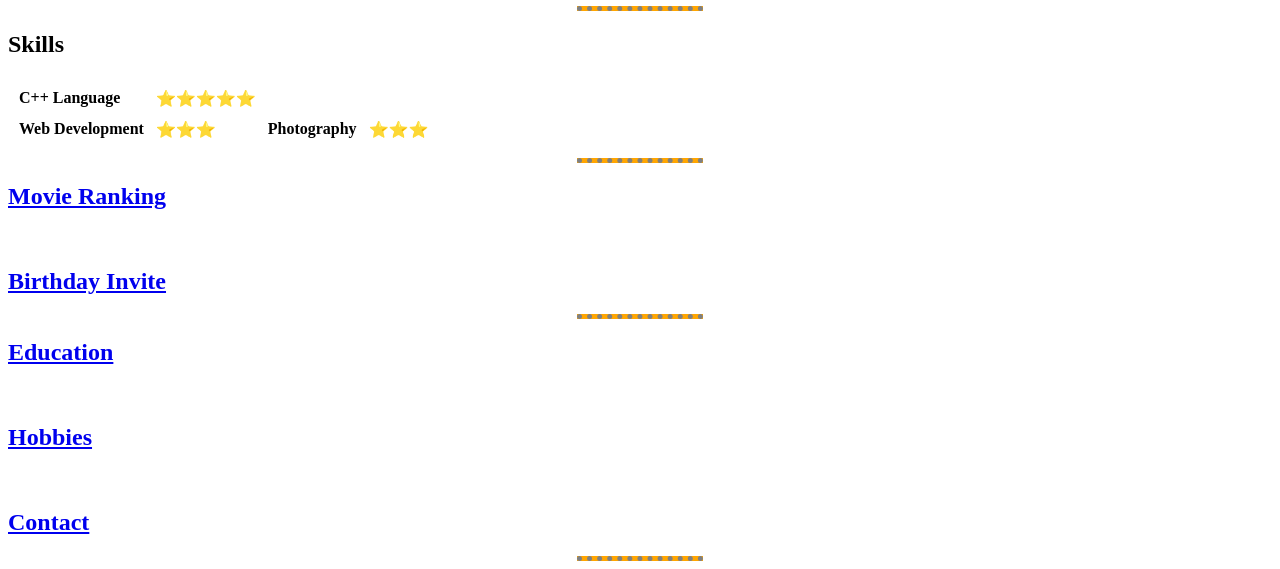
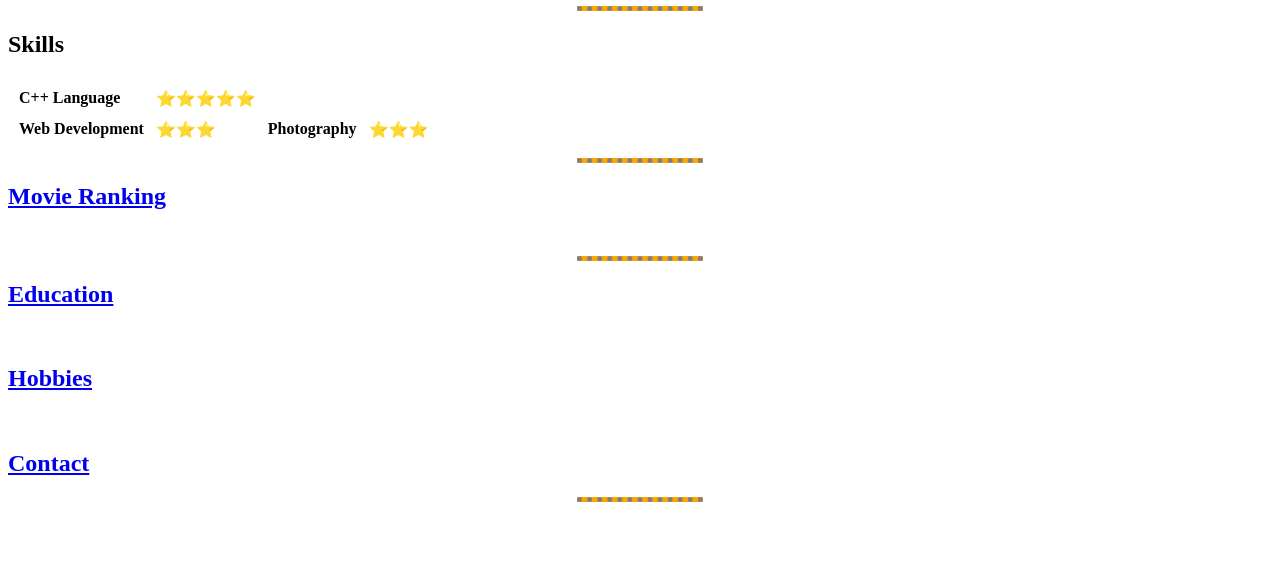
Before and after one commit to vanwani2000/Portfolio_Website, a plain HTML site: page index.html in a window 1280 px wide. Shown: the part 346-915 px from the top of the page. After the commit the page ends 856 px from the top, so only its background shows below. Drawn offline with Linux system fonts and the light colour scheme.

Commit message:
Index.html

```diff
--- a/index.html
+++ b/index.html
@@ -81,7 +81,6 @@
 
     <a href="./public/movie-ranking.html"><h2>Movie Ranking</h2></a>
     <br />
-    <a href="./public/birthday-invite.html"><h2>Birthday Invite</h2></a>
 
     <hr noshade />
 
```
